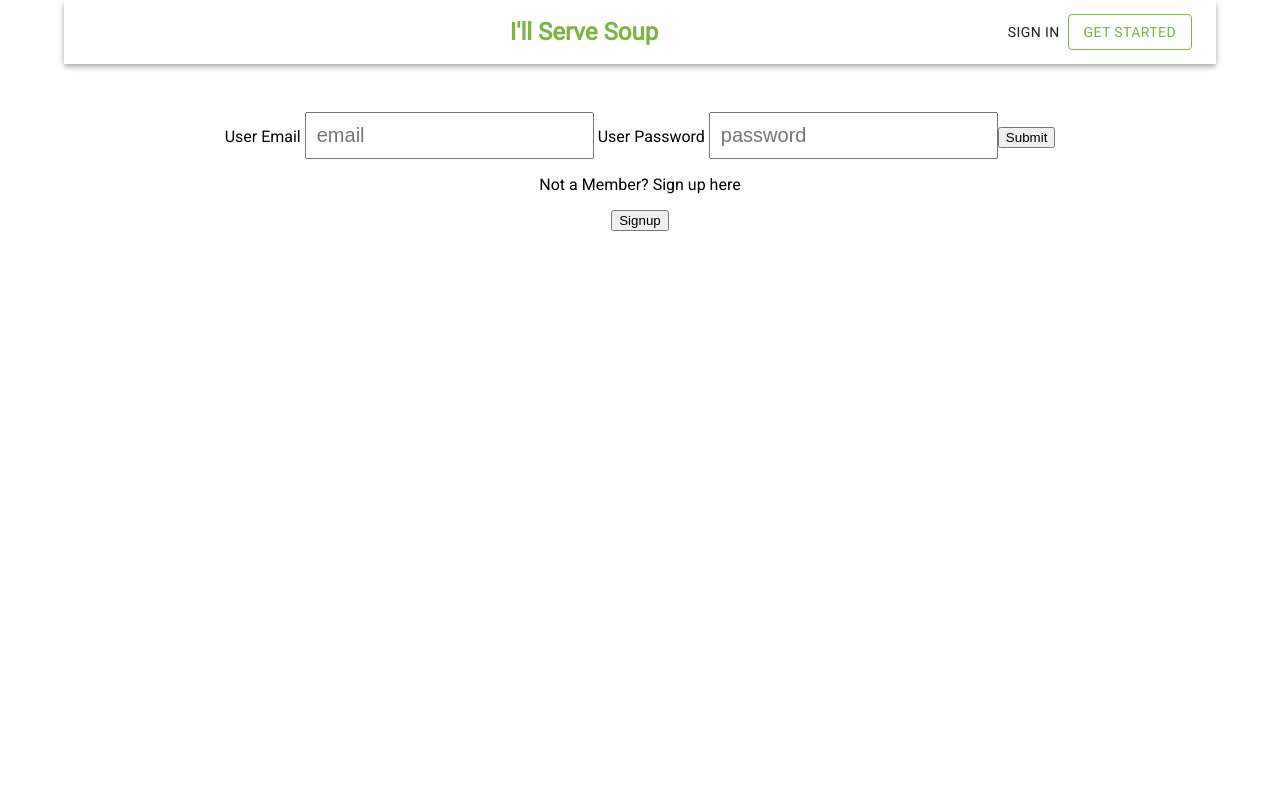
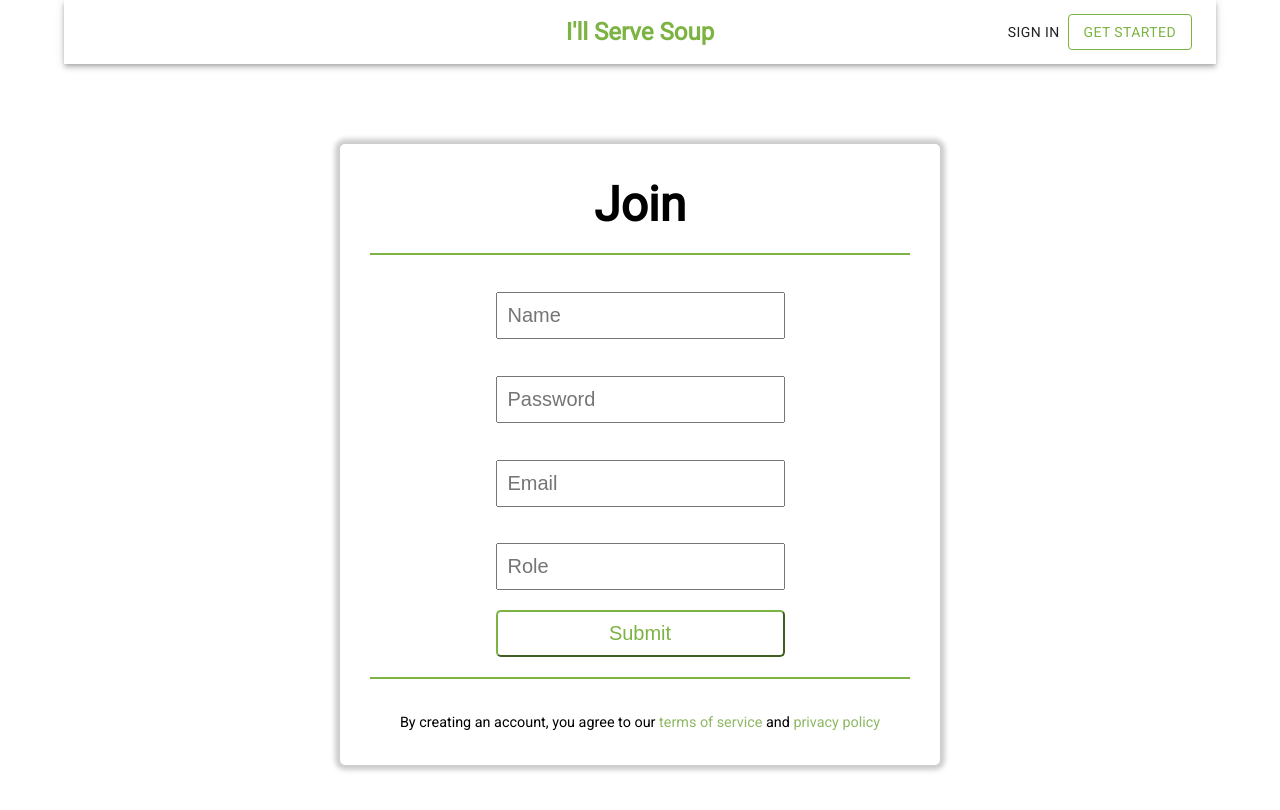
Before and after one commit to build-i-ll-serve-soup/Frontend, a React (Create React App) app in the folder i-ll-serve-soup/: page /signup in a window 1280 px wide. Shown: the top 810 px of the page. Built offline with nearby package versions, Linux system fonts and the light colour scheme.

Commit message:
Created links to login/signup within nav component

```diff
--- a/i-ll-serve-soup/src/App.css
+++ b/i-ll-serve-soup/src/App.css
@@ -7,37 +7,62 @@
 
 .onboard-form {
   width: 600px;
-  height: 500px;
-  background-color: grey;
+  height: auto;
+  background-color: white;
   border-radius: 5px;
-  margin: 5vh auto auto auto;
-
+  margin: 10vh auto;
+  box-shadow: 0px 0px 5px 5px #ccc;
   display: flex;
+  flex-wrap: wrap;
   text-align: center;
 }
 
 .form {
-  margin: 20px auto;
+  margin: 0px auto;
   display: flex;
   flex-direction: column;
+  flex-wrap: wrap;
 }
 
 input, textarea {
-  margin-top: 3rem;
+  margin-top: 2.3rem;
   padding: 10px;
   font-size: 20px;
 }
 
 .form-button {
   margin: 20px auto;
-  width: 40%;
+  width: 100%;
   padding: 10px;
   font-size: 20px;
   border-radius: 5px;
   text-align: center;
-  background-color: dodgerblue;
-  border: none;
-  color: white;
+  background-color: white;
+  border-color: #7cb342;
+  color: #7cb342;
+}
+
+.form-header {
+  width: 90%;
+  height: 20%;
+  margin: 0 auto;
+  border-bottom: 2px solid #7cb342;
+}
+
+.form-footer {
+  width: 90%;
+  height: 15%;
+  margin: 0 auto;
+  border-top: 2px solid #7cb342;
+  font-size: 0.9rem;
+  padding: 20px 0px;
+}
+
+.form-header h1 {
+  font-family: 'Roboto', sans-serif;
+  font-size: 3rem;
+  margin-bottom: 20px;
+  font-weight: bolder;
 }
 
 .user-section {
--- a/i-ll-serve-soup/src/App.js
+++ b/i-ll-serve-soup/src/App.js
@@ -1,11 +1,16 @@
-import React from 'react';
+import React, { useState, useEffect } from 'react';
 import './App.css';
 import Nav from './components/Nav';
+import { Route } from 'react-router-dom';
+import Login from './components/Login';
+import Signup from './components/Signup';
 
 function App() {
+  const [ login, setLogin ] = useState(false);
+
   return (
     <div className="App">
-      <Nav />
+      { login ? <h1>logged in</h1> : <Nav login={login} setLogin={setLogin}/> }
     </div>
   );
 }
--- a/i-ll-serve-soup/src/components/Login.js
+++ b/i-ll-serve-soup/src/components/Login.js
@@ -6,7 +6,7 @@ const localUrl = "http://localhost:5000";
 
 const Login = props => {
   const [user, setUser] = useState("");
-
+  console.log(props.login);
   const changeHandler = event => {
     // console.log(event)
     setUser({ ...user, [event.target.name]: event.target.value });
@@ -38,7 +38,10 @@ const Login = props => {
   //username and password are the only fields required to login
 
   return (
-    <div>
+    <div className="onboard-form">
+      <div className="form-header">
+        <h1>Sign In</h1>
+      </div>
       <form onSubmit={submitForm}>
         <label htmlFor="name"> User Email </label>
         <input
@@ -74,8 +77,10 @@ const Login = props => {
                 /> */}
         <button type="submit">Submit</button>
       </form>
-      <p>Not a Member? Sign up here</p>
-      <button>Signup</button>
+      <div className="form-footer">
+        <p>Not a Member? Sign up here</p>
+        <button>Signup</button>
+      </div>
     </div>
   );
 };
--- a/i-ll-serve-soup/src/components/Nav.js
+++ b/i-ll-serve-soup/src/components/Nav.js
@@ -1,11 +1,12 @@
 import React from 'react';
+import { Route, Link } from 'react-router-dom';
 import { makeStyles } from '@material-ui/core/styles';
 import AppBar from '@material-ui/core/AppBar';
 import Toolbar from '@material-ui/core/Toolbar';
 import Typography from '@material-ui/core/Typography';
 import Button from '@material-ui/core/Button';
 import Login from './Login';
-
+import Signup from './Signup';
 const useStyles = makeStyles(theme => ({
   root: {
     flexGrow: 1,
@@ -14,7 +15,7 @@ const useStyles = makeStyles(theme => ({
     flexGrow: 1,
     fontWeight: 'bold',
     color: '#7cb342',
-    marginRight: '-5rem'
+    marginRight: '-12rem'
   },
   getStarted: {
       color: '#7cb342',
@@ -22,7 +23,7 @@ const useStyles = makeStyles(theme => ({
   }
 }));
 
-export default function Nav() {
+export default function Nav(props) {
   const classes = useStyles();
 
   return (
@@ -32,12 +33,13 @@ export default function Nav() {
           <Typography variant="h5" className={classes.title}>
             I'll Serve Soup
           </Typography>
-          <Button color="inherit">Sign In</Button>
-          <Button variant="outlined" className={classes.getStarted}>Get Started</Button>
+          <Link to='/login'><Button>Sign In</Button></Link>
+          <Link to='/signup'><Button variant="outlined" className={classes.getStarted}>Get Started</Button></Link>
         </Toolbar>
       </AppBar>
 
-    <Login />
+      <Route default path='/login' component={Login} />
+      <Route path='/signup' component={Signup} />
     </div>
   );
 }
--- a/i-ll-serve-soup/src/components/Signup.js
+++ b/i-ll-serve-soup/src/components/Signup.js
@@ -7,31 +7,38 @@ const deployedUrl = "https://bw-ill-serve-soup.herokuapp.com";
 const localUrl = "http://localhost:5000";
 
 const Signup = ({ values, status }) => {
-
   const [user, setUser] = useState({});
 
   return (
     <div className="onboard-form">
+      <div className="form-header">
+        <h1>Join</h1>
+      </div>
+
       <Form className="form">
         <Field
+          required
           component="input"
           type="text"
           name="name"
           placeholder="Name"
         />
         <Field
+          required
           component="input"
           type="password"
           name="password"
           placeholder="Password"
         />
         <Field
+          required
           component="input"
           type="email"
           name="email"
           placeholder="Email"
         />
         <Field
+          required
           component="input"
           type="text"
           name="role"
@@ -41,6 +48,9 @@ const Signup = ({ values, status }) => {
           Submit
         </button>
       </Form>
+      <div className="form-footer">
+        <p>By creating an account, you agree to our <span style={{color: '#8db864'}}>terms of service</span> and <span style={{color: '#8db864'}}>privacy policy</span></p>
+      </div>
     </div>
   );
 };
```
